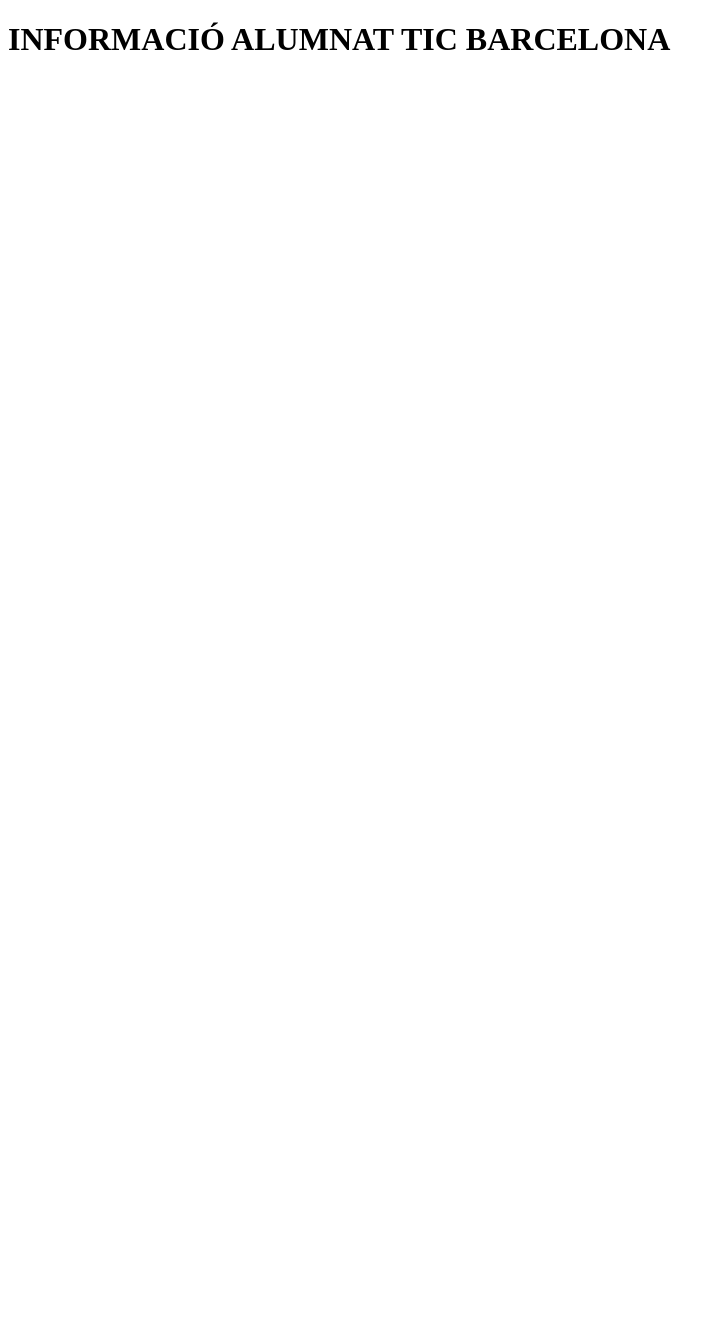
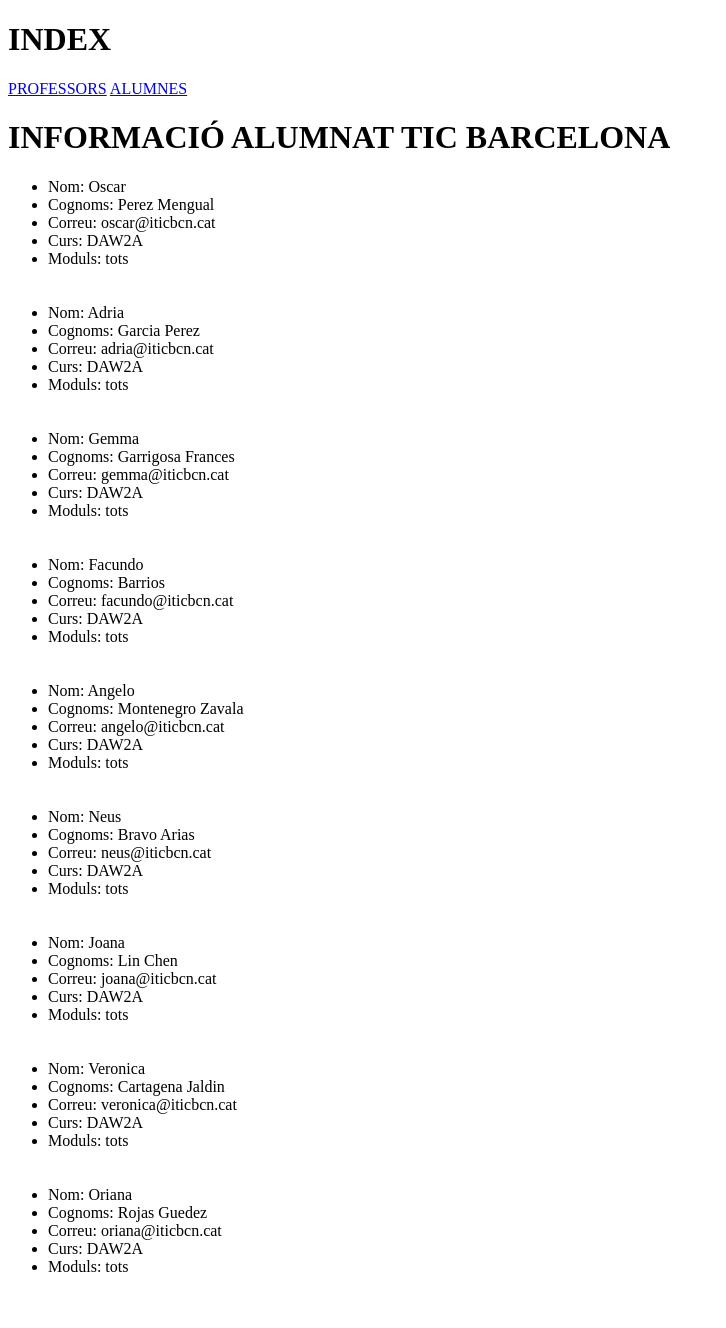
Before and after one commit to OscarPM24/M07_UF4, a Django app: page /centre/students in a window 1280 px wide. Shown: the whole page, without its empty margins (0-726 px from the left). Before the commit the page ends 50 px from the top, so only its background shows below. Run offline with Django 5.2, Linux system fonts and the light colour scheme.

Commit message:
les dades se mostren en la template amb un for

```diff
--- a/TIC_BCN_OPM/centre/templates/students.html
+++ b/TIC_BCN_OPM/centre/templates/students.html
@@ -5,6 +5,22 @@
     <title>STUDENTS</title>
 </head>
 <body>
+
+    {% extends 'index.html' %}
+    {% block content %}
+
     <h1>INFORMACIÓ ALUMNAT TIC BARCELONA</h1>
+    <ul>
+        {% for usr in users %}
+        <li>Nom: {{ usr.nom }}</li>
+        <li>Cognoms: {{ usr.cognom1 }} {{ usr.cognom2 }}</li>
+        <li>Correu: {{ usr.correu }}</li>
+        <li>Curs: {{ usr.curs }}</li>
+        <li>Moduls: {{ usr.moduls }}</li>
+        <br><br>
+        {% endfor %}
+    </ul>
+
+    {% endblock %}
 </body>
 </html>
--- a/TIC_BCN_OPM/centre/views.py
+++ b/TIC_BCN_OPM/centre/views.py
@@ -7,7 +7,117 @@ def index(request):
     return render(request, 'index.html')
 
 def teachers(request):
-    return render(request, 'teachers.html')
+    users = [
+        {
+            'nom': 'Roger',
+            'cognom1': 'Sobrino',
+            'cognom2': 'Gil',
+            'correu': 'roger@iticbcn.cat',
+            'curs': 'DAM2B',
+            'moduls': 'M07'
+        },
+        {
+            'nom': 'Juanma',
+            'cognom1': 'Sanchez',
+            'cognom2': 'Bel',
+            'correu': 'juanma@iticbcn.cat',
+            'curs': 'DAW2A',
+            'moduls': 'M06'
+        },
+        {
+            'nom': 'Xavi',
+            'cognom1': 'Quesada',
+            'cognom2': 'Puertas',
+            'correu': 'xavi@iticbcn.cat',
+            'curs': 'ASIX2A',
+            'moduls': 'M08, MAH'
+        },
+        {
+            'nom': 'Josep Oriol',
+            'cognom1': 'Roca',
+            'cognom2': 'Fabra',
+            'correu': 'oriol@iticbcn.cat',
+            'curs': 'DAW2B',
+            'moduls': 'M09'
+        }
+    ]
+    context = {'users': users}
+    return render(request, 'teachers.html', context)
 
 def students(request):
-    return render(request, 'students.html')
+    users = [
+        {
+            'nom': 'Oscar',
+            'cognom1': 'Perez',
+            'cognom2': 'Mengual',
+            'correu': 'oscar@iticbcn.cat',
+            'curs': 'DAW2A',
+            'moduls': 'tots'
+        },
+        {
+            'nom': 'Adria',
+            'cognom1': 'Garcia',
+            'cognom2': 'Perez',
+            'correu': 'adria@iticbcn.cat',
+            'curs': 'DAW2A',
+            'moduls': 'tots'
+        },
+        {
+            'nom': 'Gemma',
+            'cognom1': 'Garrigosa',
+            'cognom2': 'Frances',
+            'correu': 'gemma@iticbcn.cat',
+            'curs': 'DAW2A',
+            'moduls': 'tots'
+        },
+        {
+            'nom': 'Facundo',
+            'cognom1': 'Barrios',
+            'cognom2': '',
+            'correu': 'facundo@iticbcn.cat',
+            'curs': 'DAW2A',
+            'moduls': 'tots'
+        },
+        {
+            'nom': 'Angelo',
+            'cognom1': 'Montenegro',
+            'cognom2': 'Zavala',
+            'correu': 'angelo@iticbcn.cat',
+            'curs': 'DAW2A',
+            'moduls': 'tots'
+        },
+        {
+            'nom': 'Neus',
+            'cognom1': 'Bravo',
+            'cognom2': 'Arias',
+            'correu': 'neus@iticbcn.cat',
+            'curs': 'DAW2A',
+            'moduls': 'tots'
+        },
+        {
+            'nom': 'Joana',
+            'cognom1': 'Lin',
+            'cognom2': 'Chen',
+            'correu': 'joana@iticbcn.cat',
+            'curs': 'DAW2A',
+            'moduls': 'tots'
+        },
+        {
+            'nom': 'Veronica',
+            'cognom1': 'Cartagena',
+            'cognom2': 'Jaldin',
+            'correu': 'veronica@iticbcn.cat',
+            'curs': 'DAW2A',
+            'moduls': 'tots'
+        },
+        {
+            'nom': 'Oriana',
+            'cognom1': 'Rojas',
+            'cognom2': 'Guedez',
+            'correu': 'oriana@iticbcn.cat',
+            'curs': 'DAW2A',
+            'moduls': 'tots'
+        }
+    ]
+    context = {'users': users}
+    return render(request, 'students.html', context)
```
Also changed, not shown: TIC_BCN_OPM/centre/templates/teachers.html (+16 -0 lines).
